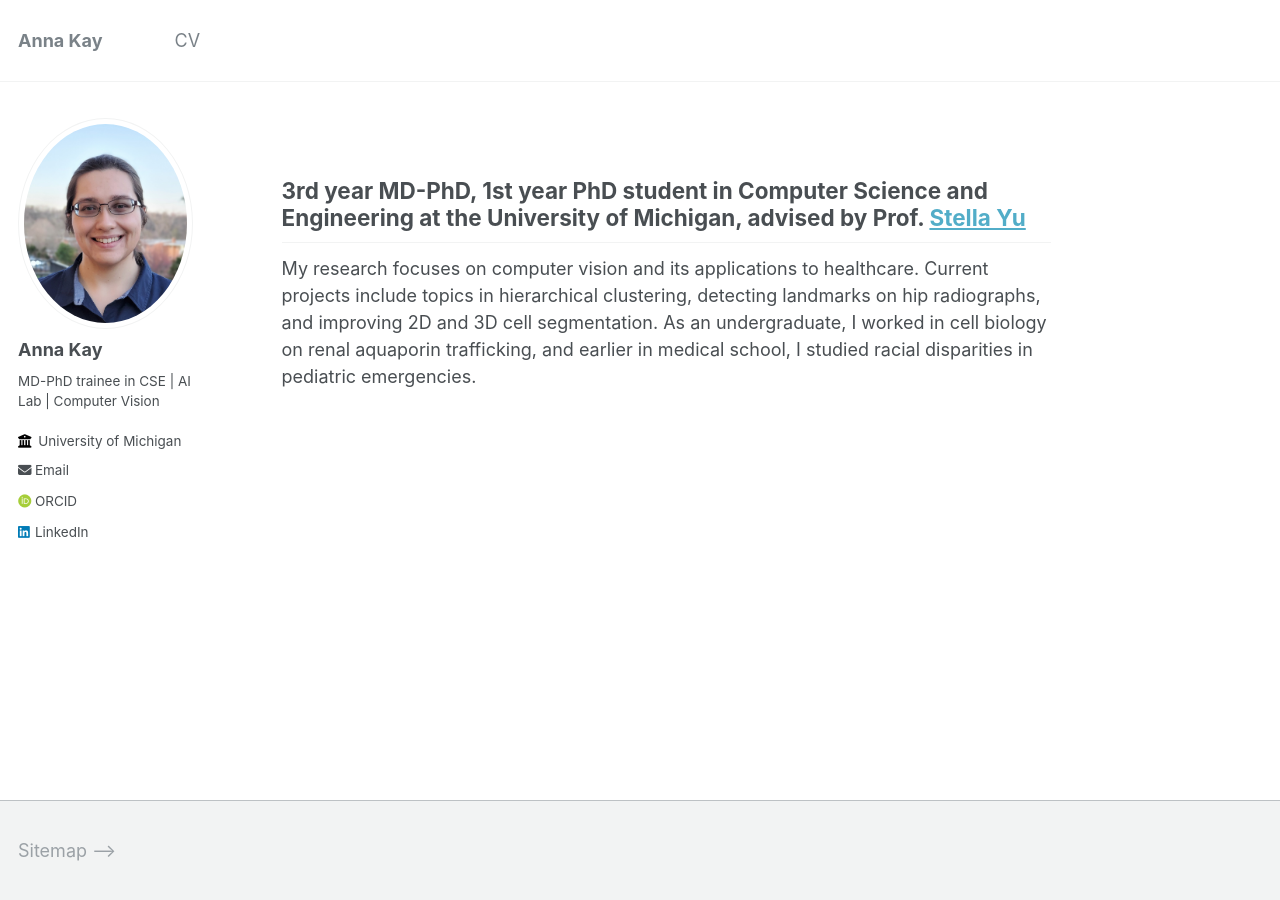
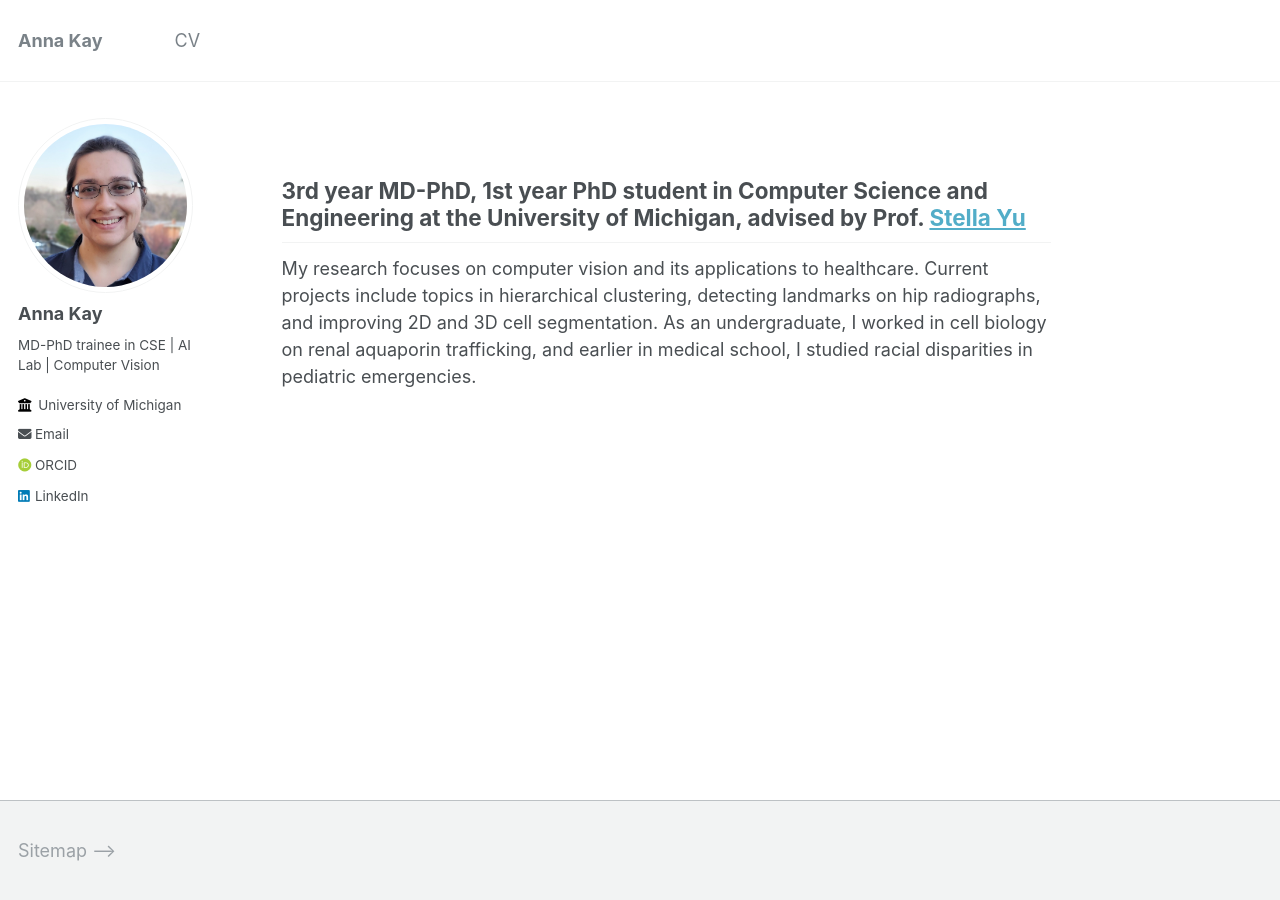
Before and after one commit to anna1k/anna1k.github.io, a Jekyll site: the page built from _pages/about.md, in a window 1280 px wide. Built offline with Jekyll 4.4.1, drawn with Linux system fonts in a browser that asks for light colours; some web fonts are replaced.

Commit message:
photosquare

```diff
--- a/_config.yml
+++ b/_config.yml
@@ -5,6 +5,18 @@
 # For technical reasons, this file is *NOT* reloaded automatically when you use
 # `jekyll serve -l -H localhost`. If you change this file, please restart the
 # server process.
+
+
+
+
+#### better/square photo
+#### remove footer
+#### set security settings
+
+
+
+
+
 
 # Basic Site Settings
 locale                   : "en-US"
@@ -21,7 +33,7 @@ repository               : "anna1k/anna1k.github.io"
 #               Additional customization can be done by editing /_includes/author-profile.html
 author:
   # Biographic information
-  avatar           : "profile_photo_AK.jpg"
+  avatar           : "profile_photo_AKsquare.jpg"
   name             : "Anna Kay"
   pronouns         : # example: "she/her"
   bio              : "MD-PhD trainee in CSE | AI Lab | Computer Vision"
```
Also changed, not shown: images/profile_photo_AKsquare.jpg (added).
